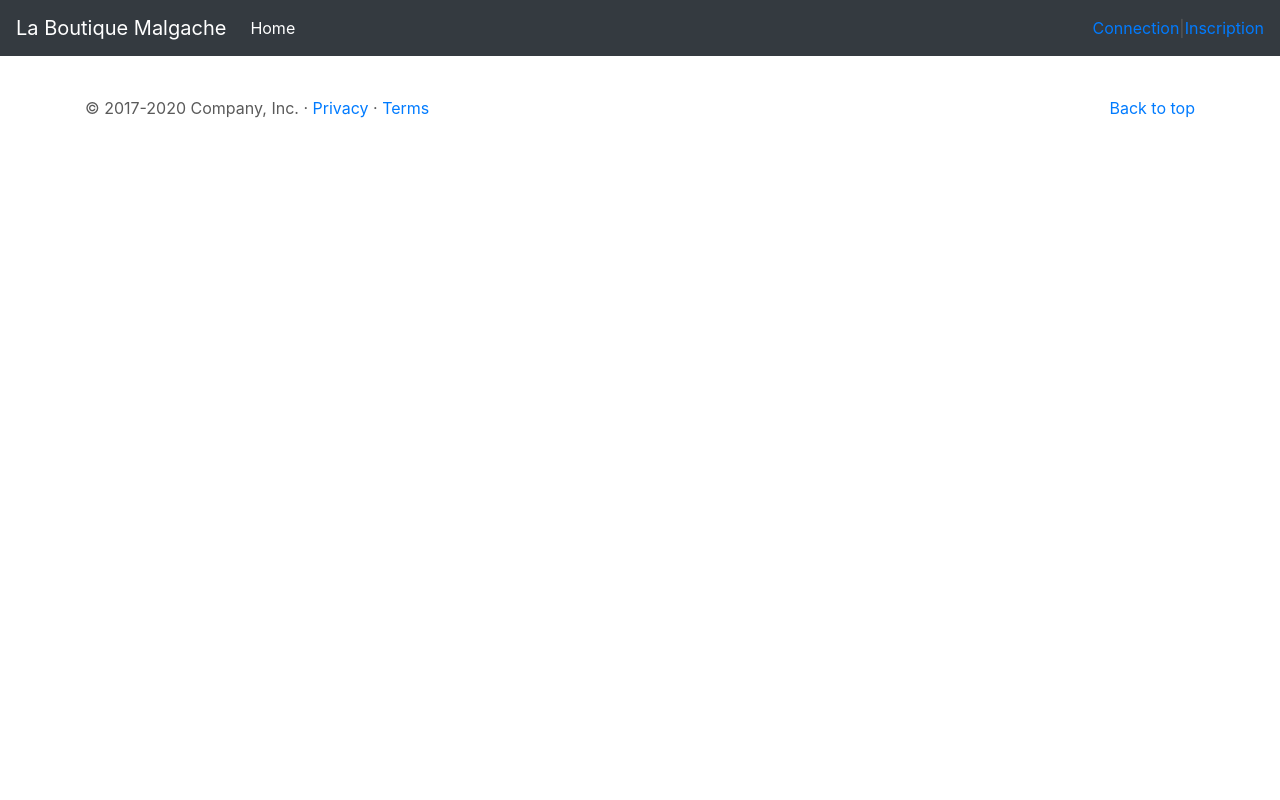
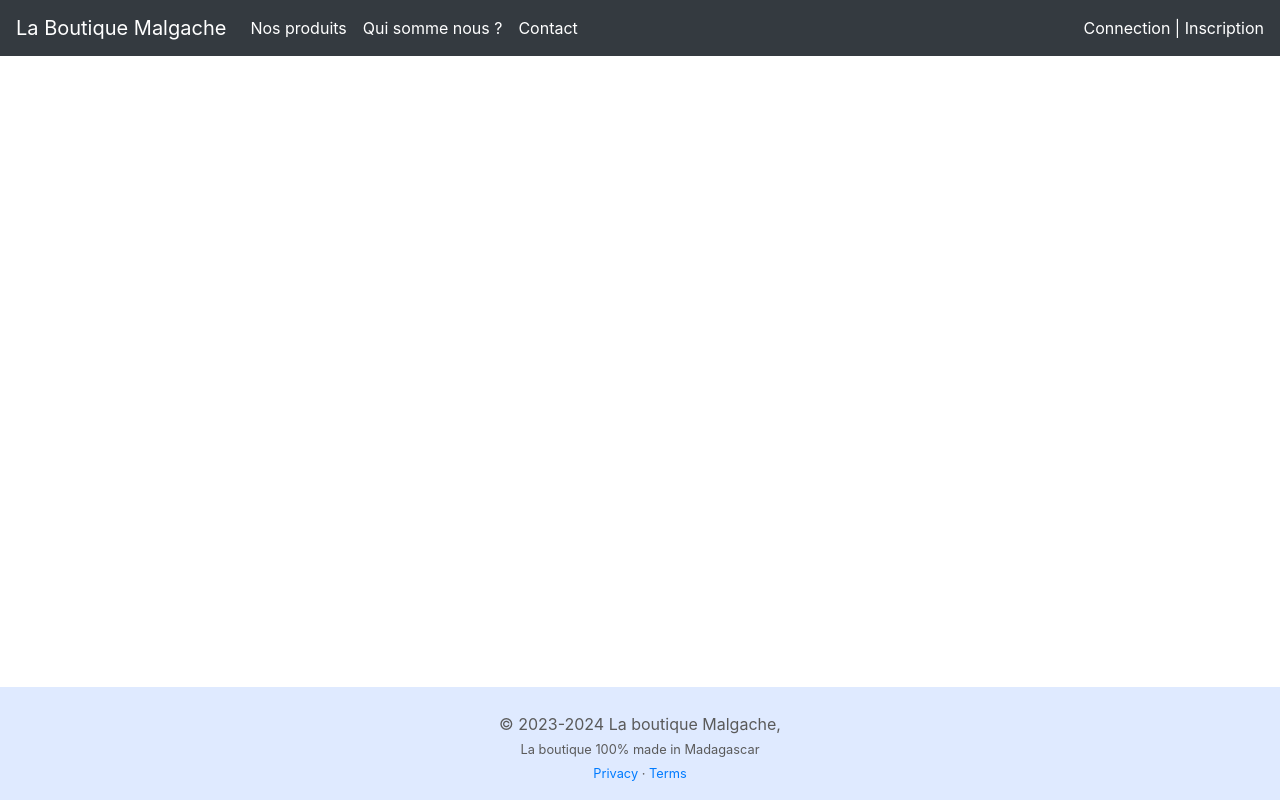
Before and after one commit to AntsaHarijoelina/Symfony-Ecommerce, a Symfony app: template templates/base.html.twig in a window 1280 px wide. Run offline with Twig, Linux system fonts and the light colour scheme; the template is opened without the code that fills it, so the values that code supplies are empty; some libraries are stand-ins or nearby versions.

Commit message:
creation de notre propre css, Ajustage du footer et ajout des liens "Nos produits etc..."

```diff
--- a/templates/base.html.twig
+++ b/templates/base.html.twig
@@ -10,6 +10,7 @@
 
     <!-- Bootstrap core CSS -->
     <link href="{{ asset('assets/css/bootstrap.min.css') }}" rel="stylesheet">
+    <link href="{{ asset('assets/css/boutiqueMalgache.css') }}" rel="stylesheet">
 
     <style>
         .bd-placeholder-img {
@@ -33,21 +34,30 @@
 <body>
 <header>
     <nav class="navbar navbar-expand-md navbar-dark fixed-top bg-dark">
-        <a class="navbar-brand" href="#">La Boutique Malgache</a>
+        <a class="navbar-brand" href="{{path('app_home')}}">La Boutique Malgache</a>
         <button class="navbar-toggler" type="button" data-toggle="collapse" data-target="#navbarCollapse" aria-controls="navbarCollapse" aria-expanded="false" aria-label="Toggle navigation">
             <span class="navbar-toggler-icon"></span>
         </button>
         <div class="collapse navbar-collapse" id="navbarCollapse">
             <ul class="navbar-nav mr-auto">
                 <li class="nav-item active">
-                    <a class="nav-link" href="#">Home <span class="sr-only">(current)</span></a>
+                    <a class="nav-link" href="#">Nos produits</a>
+                </li>
+                <li class="nav-item active">
+                    <a class="nav-link" href="#">Qui somme nous ?</a>
+                </li>
+                <li class="nav-item active">
+                    <a class="nav-link" href="#">Contact</a>
                 </li>
             </ul>
-            {% if app.user %}
-                <a href="{{ path('app_account') }}">Mon compte</a> | <a href="{{ path('app_logout') }}">Deconnection</a>
-            {% else %}
+            <div class = "navabar-item-custom">
+                {% if app.user %}
+                <a href="{{ path('app_account') }}">Mon compte <small>({{app.user.firstname}})</small></a> | <a href="{{ path('app_logout') }}">Deconnection</a>
+                {% else %}
                 <a href= {{ path('app_login') }}>Connection</a> | <a href= {{ path('app_register') }}>Inscription</a>
-            {% endif %}
+                {% endif %}
+            </div>
+
         </div>
     </nav>
 </header>
@@ -115,9 +125,10 @@
     </div><!-- /.container -->
 
     <!-- FOOTER -->
-    <footer class="container">
-        <p class="float-right"><a href="#">Back to top</a></p>
-        <p>&copy; 2017-2020 Company, Inc. &middot; <a href="#">Privacy</a> &middot; <a href="#">Terms</a></p>
+    <footer class="footer-custom">
+        <p>&copy; 2023-2024 La boutique Malgache, <br/>
+        <small> La boutique 100% made in Madagascar <br/>
+        <a href="#">Privacy</a> &middot; <a href="#">Terms</a></p></small>
     </footer>
 </main>
 <script src="https://code.jquery.com/jquery-3.5.1.slim.min.js"></script>
```
Also changed, not shown: public/assets/css/boutiqueMalgache.css (added).
